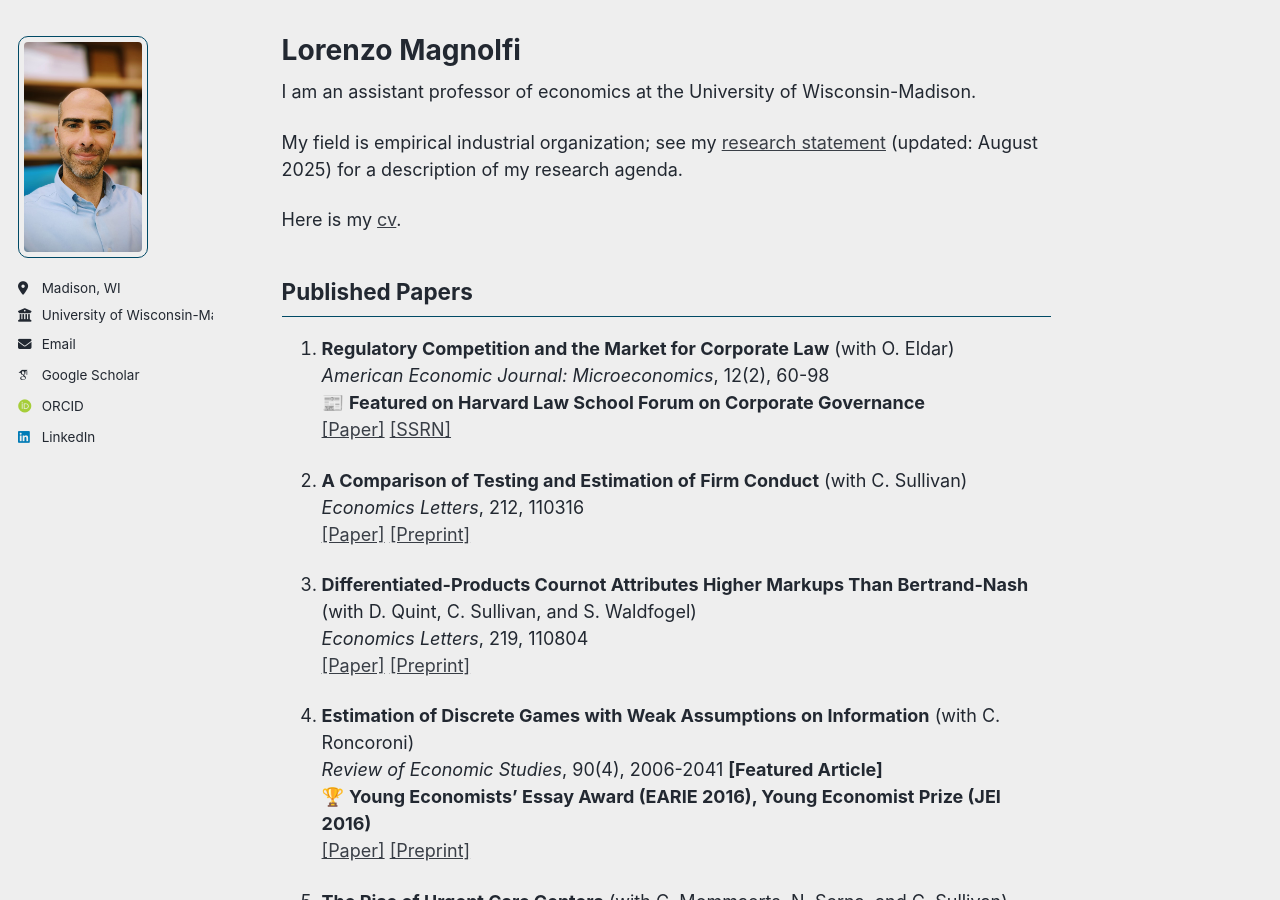
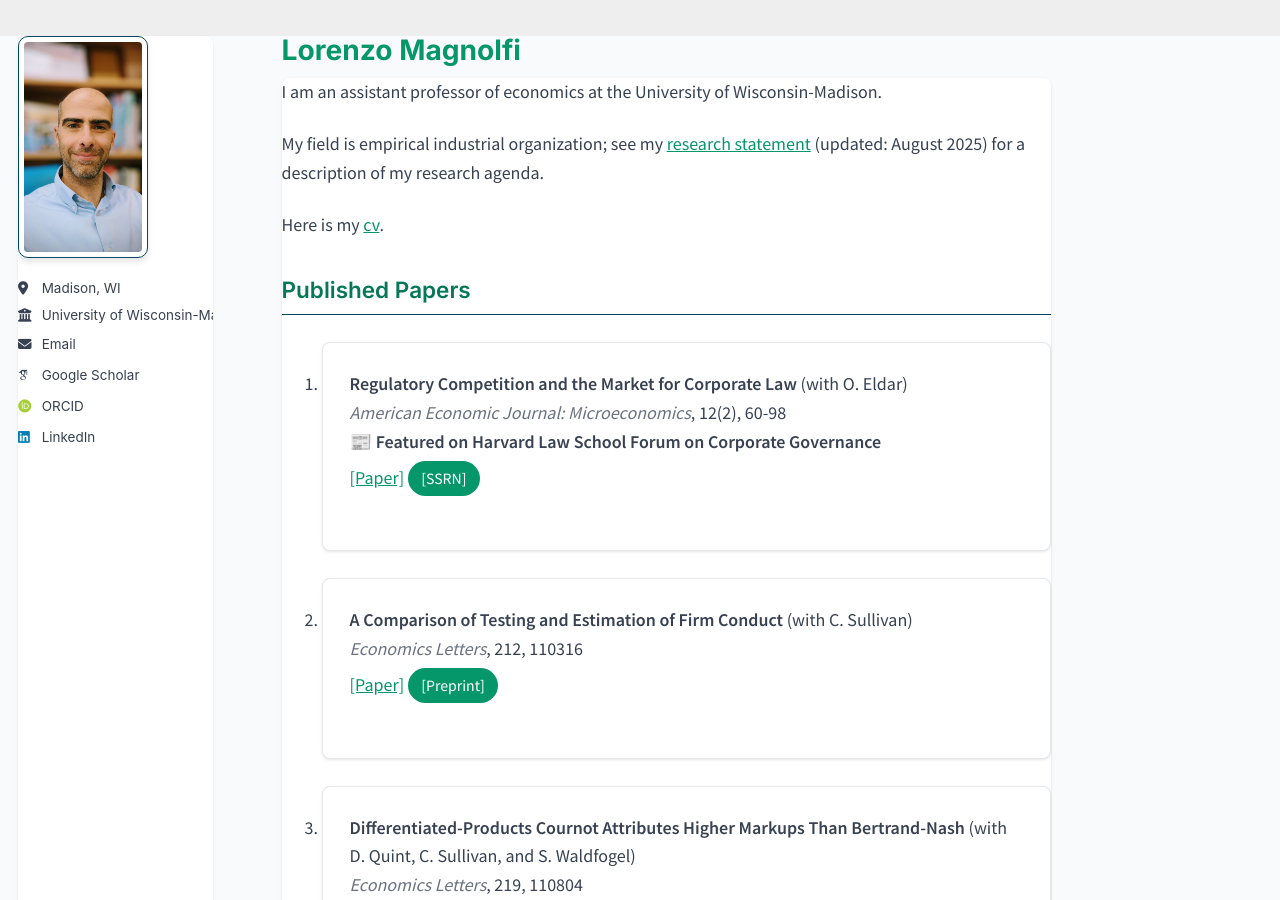
Before and after one commit to LorenzoMagnolfi/Lorenzomagnolfi.github.io, a Jekyll site: the page built from _pages/about.md, in a window 1280 px wide and 900 px high. Built offline with Jekyll 4.4.1, drawn with Linux system fonts in a browser that asks for light colours; some web fonts are replaced; a script that is not in the unit is left out.

Commit message:
Update custom.html

```diff
--- a/_includes/head/custom.html
+++ b/_includes/head/custom.html
@@ -13,6 +13,8 @@
 <link rel="manifest" href="{{ base_path }}/images/manifest.json"/>
 <link rel="icon" href="/images/favicon.ico"/>
 <meta name="theme-color" content="#ffffff"/>
-<link href="https://fonts.googleapis.com/css2?family=Inter:wght@400;500;600;700&family=Source+Sans+Pro:wght@400;600&display=swap" rel="stylesheet">
+<link rel="stylesheet" href="{{ '/assets/css/custom.css' | relative_url }}">
+
+
 
 <!-- end custom head snippets -->
```
